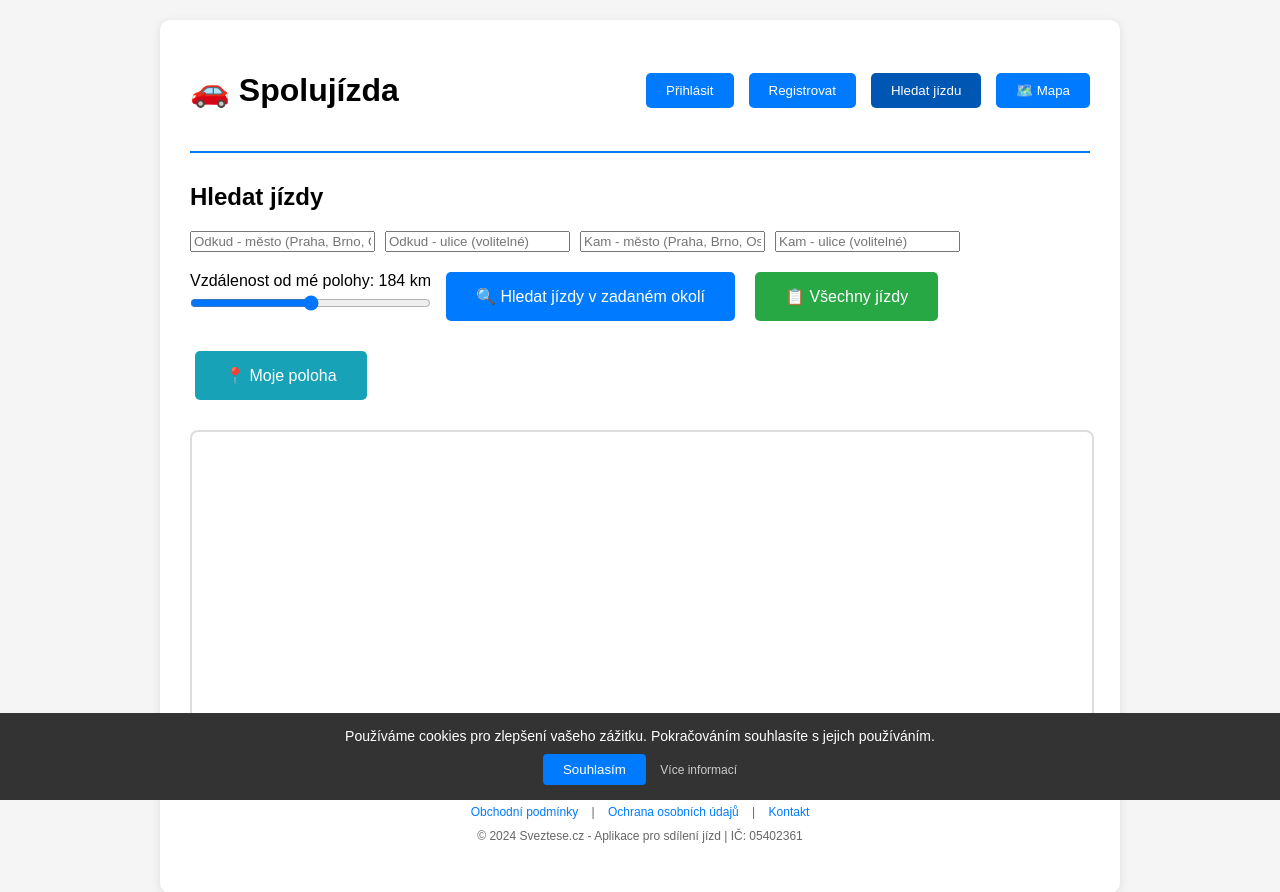
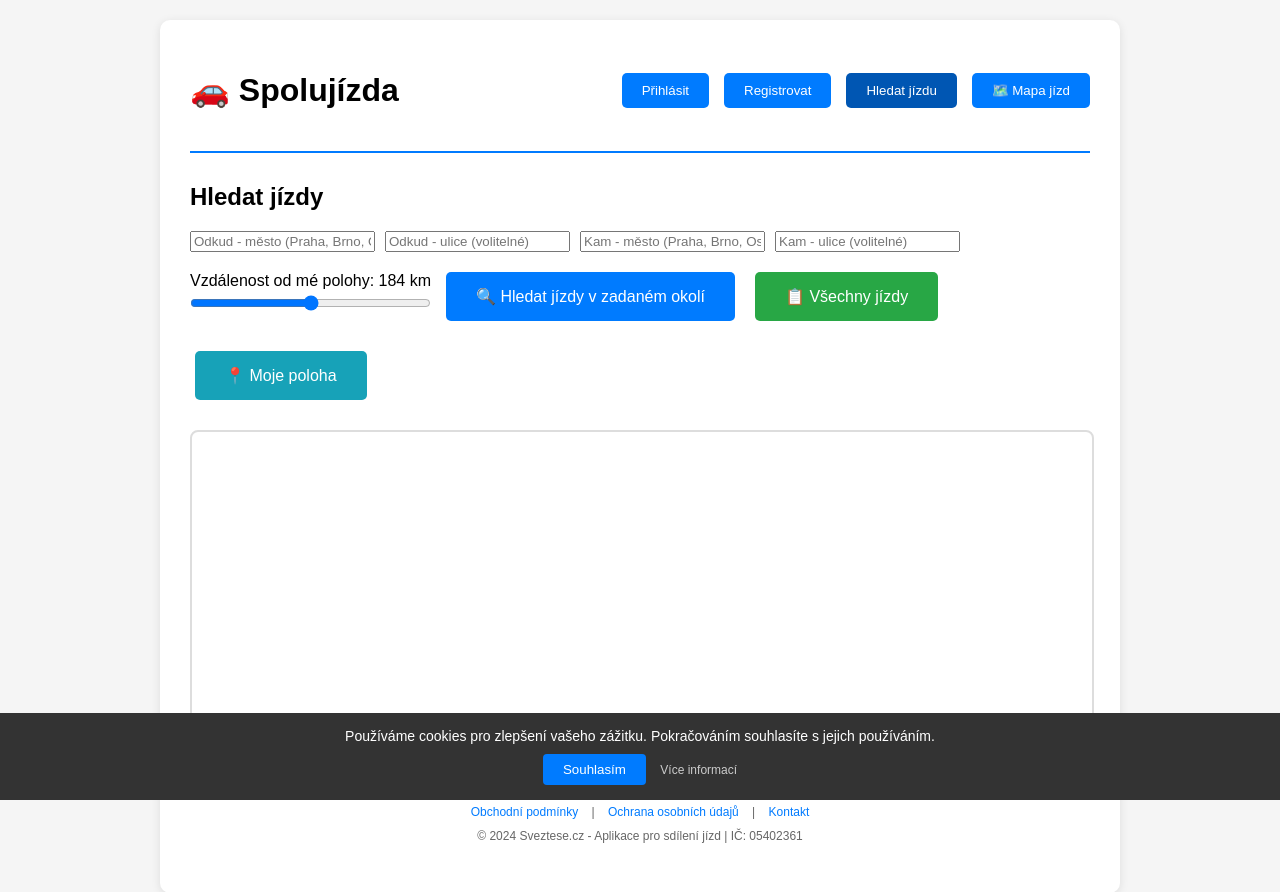
Before and after one commit to mzeleny83/Spolujizda, a Flask app: page / in a window 1280 px wide. Shown: the top 892 px of the page. Run offline with Flask 2, Linux system fonts and the light colour scheme.

Commit message:
Add files via upload

```diff
--- a/templates/app.html
+++ b/templates/app.html
@@ -37,8 +37,8 @@
                 <button onclick="showSection('search')" class="active">Hledat jízdu</button>
                 <button onclick="showSection('offer')" id="offerBtn" style="display:none;">Nabídnout jízdu</button>
                 <button onclick="showSection('my-rides')" id="myRidesBtn" style="display:none;">🚗 Mnou nabízené jízdy</button>
-                <button onclick="showSection('reservations')" id="reservationsBtn" style="display:none;">🎫 Moje rezervace</button>
-                <button onclick="showSection('map'); loadMapRides();">🗺️ Mapa</button>
+                <button onclick="showSection('reservations')" id="reservationsBtn" style="display:none;">🎫 Moje rezervace jízd</button>
+                <button onclick="showSection('map'); loadMapRides();">🗺️ Mapa jízd</button>
                 <button onclick="showSection('users')" id="usersBtn" style="display:none;">👥 Uživatelé</button>
                 <button onclick="logout()" id="logoutBtn" style="display:none;">Odhlásit</button>
             </div>
```
